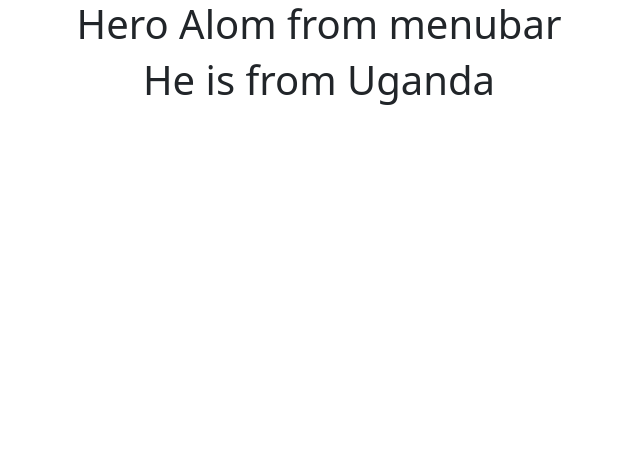
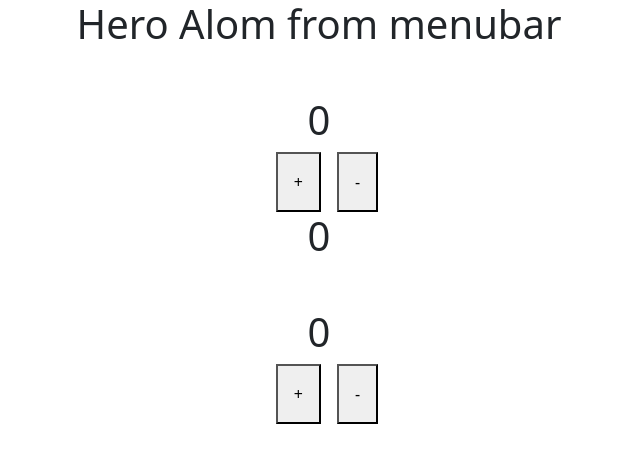
Before and after one commit to Rafiul789/fake-store-shop, a React (Create React App) app: page / in a window 1280 px wide. Shown: the top 462 px of the page, without its empty margins (321-961 px from the left). Built offline with nearby package versions, Linux system fonts and the light colour scheme.

Commit message:
button added

```diff
--- a/src/App.js
+++ b/src/App.js
@@ -2,10 +2,17 @@
 import './App.css';
 import 'bootstrap/dist/css/bootstrap.min.css'
 import Menubar from './Menubar/Menubar';
+import Test from './Test/Test';
 function App() {
+
+  const count=()=>{
+    console.log('hello paisi brooo')
+  }
   return (
     <div className="App">
      <Menubar country="Uganda"  ></Menubar>
+     <h1>0</h1>
+     <Test count={count} ></Test>
     </div>
   );
 }
--- a/src/Test/Test.js
+++ b/src/Test/Test.js
@@ -1,9 +1,16 @@
-import React from 'react';
+import React,{useState} from 'react';
 
 const Test = (props) => {
+
+
+const [count,setCount]=useState(0);
+
+console.log(count)
     return (
         <div>
-            <h1>He is from {props.country}</h1>
+
+            <div  className="count  mt-5">   <h1>{count}</h1>
+            <button  onClick={()=>setCount(count+1)}  className="ms-3 p-3">+</button><button onClick={()=>setCount(count-1)}  className="ms-3 p-3"  > - </button></div>
         </div>
     );
 };
```
